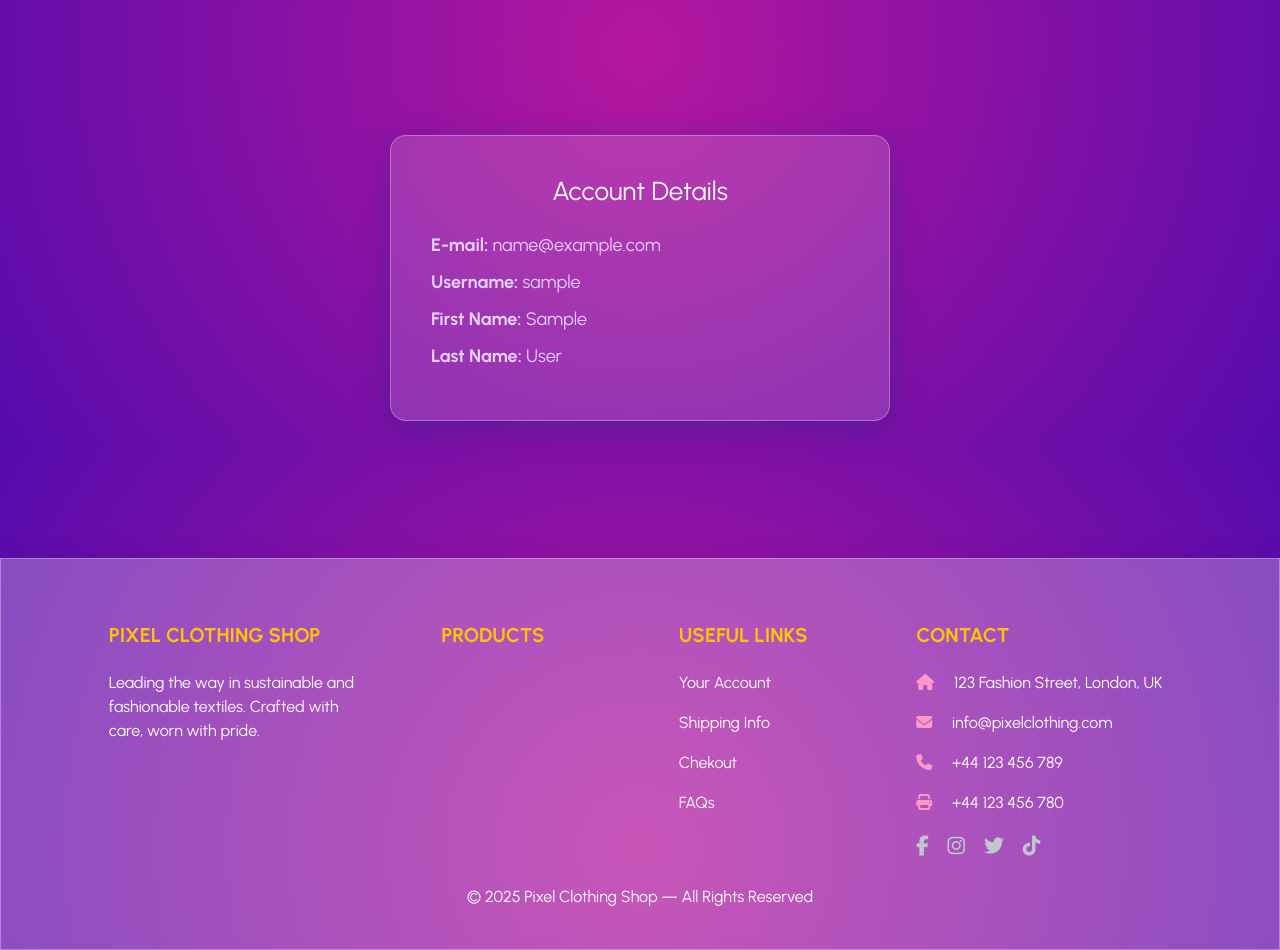
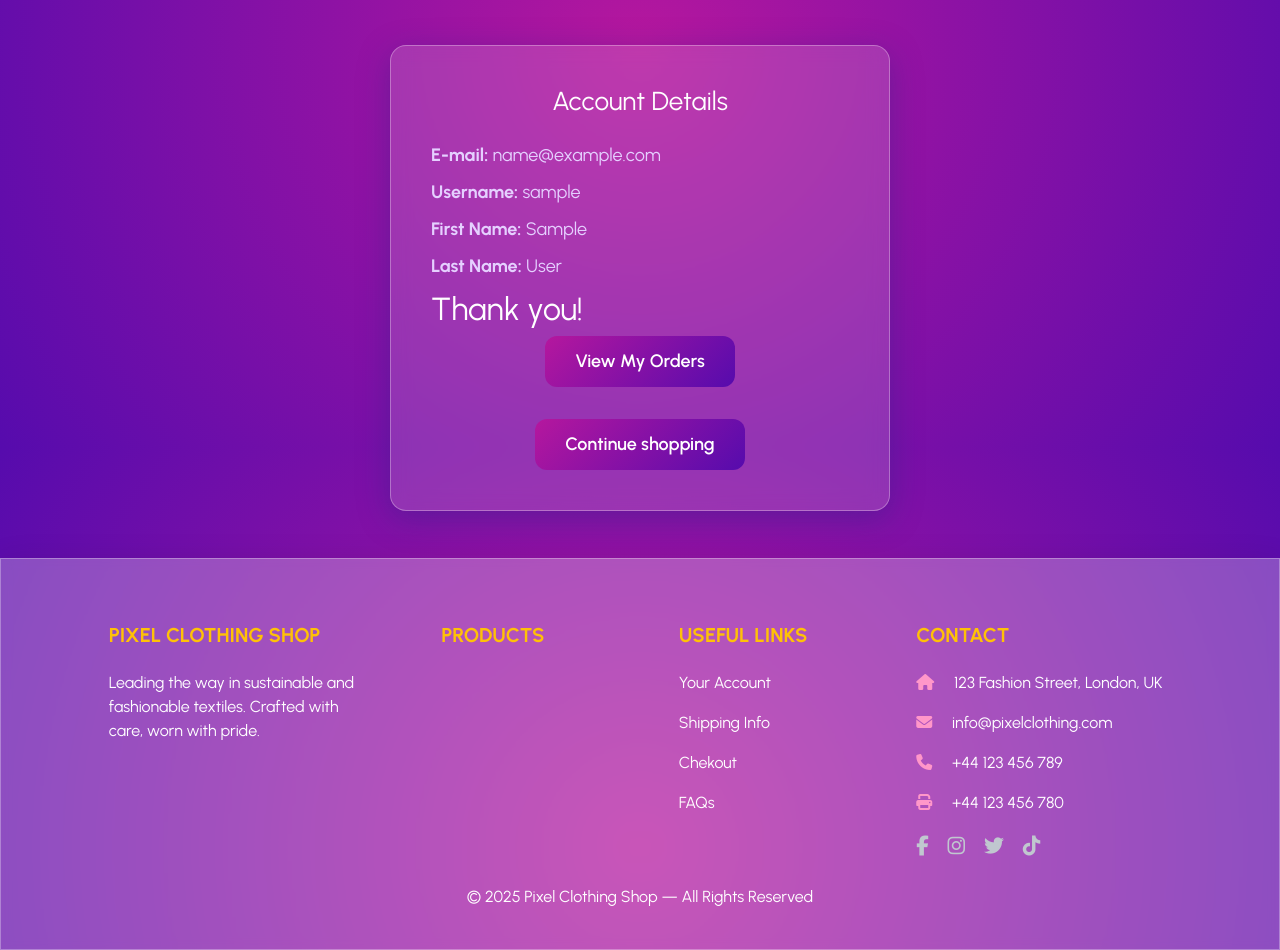
Before and after one commit to ToniEstarlich/pixel-store, a Django app: page /users/profile/ in a window 1280 px wide. Shown: the part 353-1303 px from the top of the page. Run offline with Django 5.2, Linux system fonts and the light colour scheme; the visitor is signed in with stand-in values (Sample User, id 1); data comes from the database, SQL or seed files in the repository; data that the repository does not hold is empty; some libraries are stand-ins or nearby versions.

Commit message:
add more datails to bag

```diff
--- a/bag/templates/bag/bag.html
+++ b/bag/templates/bag/bag.html
@@ -3,6 +3,7 @@
 
 {% block extra_css %}
 <link rel="stylesheet" href="{% static 'bag/css/bag.css' %}?v=2">
+<link rel="stylesheet" href="{% static 'products/css/products_list.css' %}?v=2">
 <link rel="stylesheet" href="{% static 'css/slide-AD.css' %}?v=2">
 {% endblock %}
 
@@ -20,6 +21,7 @@
 <ul class="list-group">
   {% for item in bag_items %}
   <li class="list-group-item d-flex align-items-center">
+
     {% if item.product.image %}
     <img src="{{ item.product.image.url }}" alt="{{ item.product.name }}" width="60" height="60" class="mr-3">
     {% else %}
@@ -29,6 +31,10 @@
     <div class="flex-grow-1">
       <strong>{{ item.product.name }}</strong> ({{ item.size }}) x{{ item.quantity }}
     </div>
+
+    <a class="more-details" href="{% url 'product_detail' item.product.id %}">
+  <h3>More Details</h3>
+</a>
 
     <span class="mr-3">£{{ item.subtotal|floatformat:2 }}</span>
 
--- a/products/static/products/css/products_list.css
+++ b/products/static/products/css/products_list.css
@@ -1,8 +1,9 @@
 
 .more-details {
     color: rgb(255, 193, 113);
+    margin-right: 1%;
 }
 
 .more-details:hover {
-    color: rgb(255, 95, 250);
+    color: rgb(75, 33, 125);
 }
--- a/users/templates/users/profile.html
+++ b/users/templates/users/profile.html
@@ -3,6 +3,7 @@
 
 {% block extra_css %}
   <link rel="stylesheet" href="{% static 'users/css/profile.css' %}">
+  <link rel="stylesheet" href="{% static 'users/css/my_orders.css' %}">
   <script src="{% static 'js/slide-AD-2.js' %}?v=2"></script>
 {% endblock %}
 
@@ -19,6 +20,12 @@
     <p><strong>Username:</strong> {{ user.username }}</p>
     <p><strong>First Name:</strong> {{ user.first_name }}</p>
     <p><strong>Last Name:</strong> {{ user.last_name }}</p>
+
+      <h2>Thank you!</h2>
+      <a href="{% url 'my_orders' %}" class="checkout-button continue-btn mb-2">View My Orders</a><br>
+      <a href="{% url 'products_list' %}" class="checkout-button continue-btn ">Continue shopping</a>
+
   </div>
 </div>
+
 {% endblock %}
```
